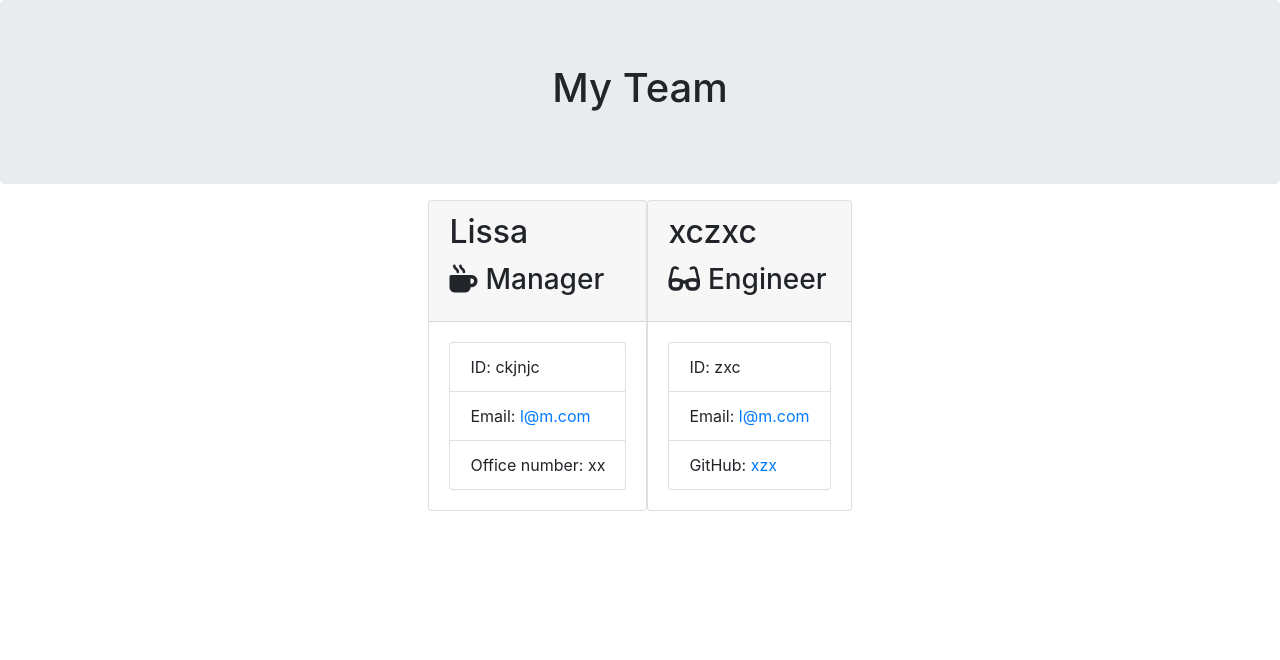
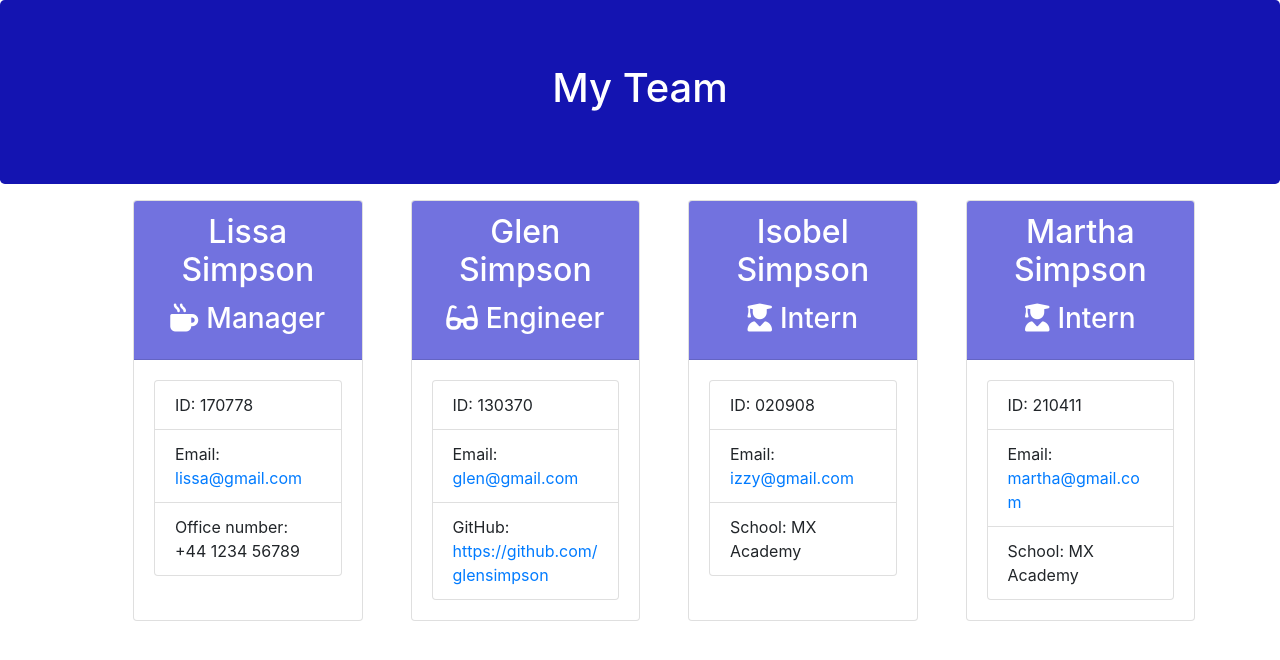
Before and after one commit to lissasimp/Team-Profile-Generator, a website: page starter/output/team.html in a window 1280 px wide. Drawn offline with nearby package versions, Linux system fonts and the light colour scheme.

Commit message:
team html generated

```diff
--- a/starter/output/styles.css
+++ b/starter/output/styles.css
@@ -1,11 +1,19 @@
 .card-header {
-    color: white !important;
+    color: #ffffff !important;
     text-align: center;
     background-color: #7272df !important;
 }
 
+.team-heading {
+    background-color: #1414b1;
+}
+
+h1 {
+    color: #ffffff;
+}
+
 .card-title {
-    color: white !important;
+    color: #ffffff !important;
 }
 
 .card {
--- a/starter/output/team.html
+++ b/starter/output/team.html
@@ -9,7 +9,7 @@
     <title>My Team</title>
     <link rel="stylesheet" href="https://stackpath.bootstrapcdn.com/bootstrap/4.3.1/css/bootstrap.min.css"
         integrity="sha384-ggOyR0iXCbMQv3Xipma34MD+dH/1fQ784/j6cY/iJTQUOhcWr7x9JvoRxT2MZw1T" crossorigin="anonymous">
-    <link rel="stylesheet" href="style.css">
+    <link rel="stylesheet" href="./styles.css">
     <script src="https://kit.fontawesome.com/c502137733.js"></script>
 </head>
 
@@ -27,28 +27,56 @@
 
         <div class="card employee-card">
         <div class="card-header">
-            <h2 class="card-title">Lissa</h2>
+            <h2 class="card-title">Lissa Simpson</h2>
             <h3 class="card-title"><i class="fas fa-mug-hot mr-2"></i>Manager</h3>
         </div>
         <div class="card-body">
             <ul class="list-group">
-                <li class="list-group-item">ID: ckjnjc</li>
-                <li class="list-group-item">Email: <a href="mailto:l@m.com">l@m.com</a></li>
-                <li class="list-group-item">Office number: xx</li>
+                <li class="list-group-item">ID: 170778</li>
+                <li class="list-group-item">Email: <a href="mailto:lissa@gmail.com">lissa@gmail.com</a></li>
+                <li class="list-group-item">Office number: +44 1234 56789</li>
             </ul>
         </div>
     </div>
 
         <div class="card employee-card">
     <div class="card-header">
-        <h2 class="card-title">xczxc</h2>
+        <h2 class="card-title">Glen Simpson</h2>
         <h3 class="card-title"><i class="fas fa-glasses mr-2"></i>Engineer</h3>
     </div>
     <div class="card-body">
         <ul class="list-group">
-            <li class="list-group-item">ID: zxc</li>
-            <li class="list-group-item">Email: <a href="mailto:l@m.com">l@m.com</a></li>
-            <li class="list-group-item">GitHub: <a href="https://github.com/xzx" target="_blank" rel="noopener noreferrer">xzx</a></li>
+            <li class="list-group-item">ID: 130370</li>
+            <li class="list-group-item">Email: <a href="mailto:glen@gmail.com">glen@gmail.com</a></li>
+            <li class="list-group-item">GitHub: <a href="https://github.com/https://github.com/glensimpson" target="_blank" rel="noopener noreferrer">https://github.com/glensimpson</a></li>
+        </ul>
+    </div>
+</div>
+
+        <div class="card employee-card">
+    <div class="card-header">
+        <h2 class="card-title">Isobel Simpson</h2>
+        <h3 class="card-title"><i class="fas fa-user-graduate mr-2"></i>Intern</h3>
+    </div>
+    <div class="card-body">
+        <ul class="list-group">
+            <li class="list-group-item">ID: 020908</li>
+            <li class="list-group-item">Email: <a href="mailto:izzy@gmail.com">izzy@gmail.com</a></li>
+            <li class="list-group-item">School: MX Academy</li>
+        </ul>
+    </div>
+</div>
+
+        <div class="card employee-card">
+    <div class="card-header">
+        <h2 class="card-title">Martha Simpson</h2>
+        <h3 class="card-title"><i class="fas fa-user-graduate mr-2"></i>Intern</h3>
+    </div>
+    <div class="card-body">
+        <ul class="list-group">
+            <li class="list-group-item">ID: 210411</li>
+            <li class="list-group-item">Email: <a href="mailto:martha@gmail.com">martha@gmail.com</a></li>
+            <li class="list-group-item">School: MX Academy</li>
         </ul>
     </div>
 </div>
```
Also changed, not shown: assets/Images/Screenshot.jpg.
